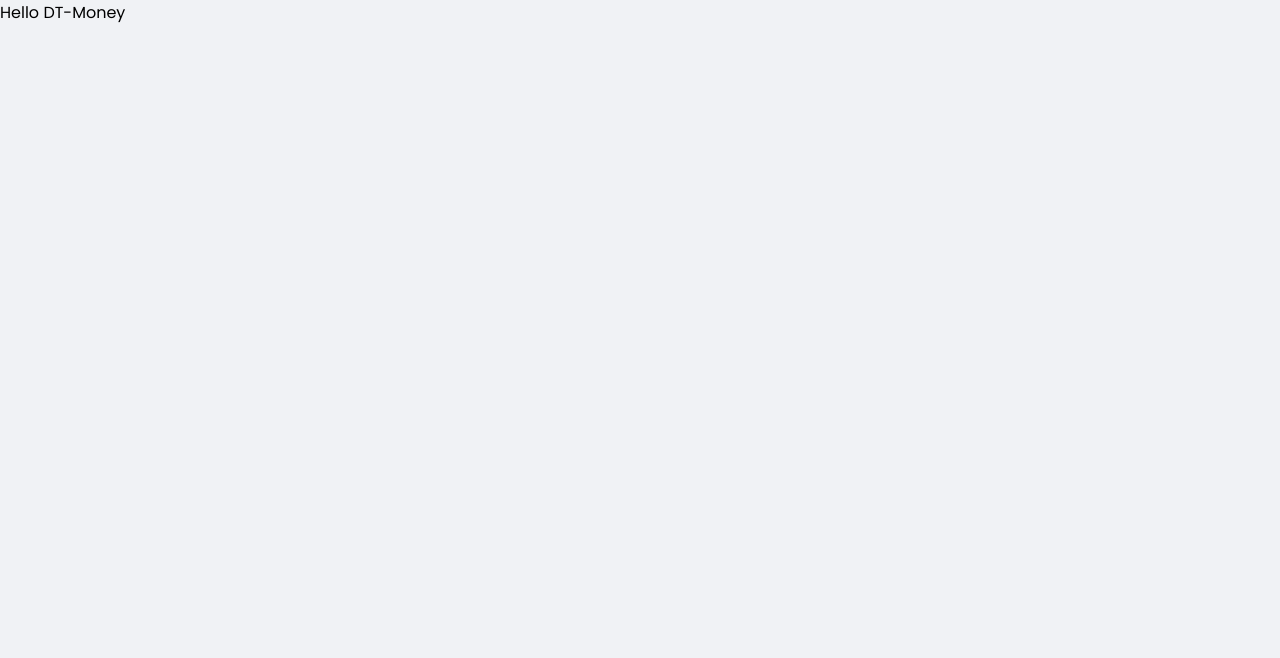
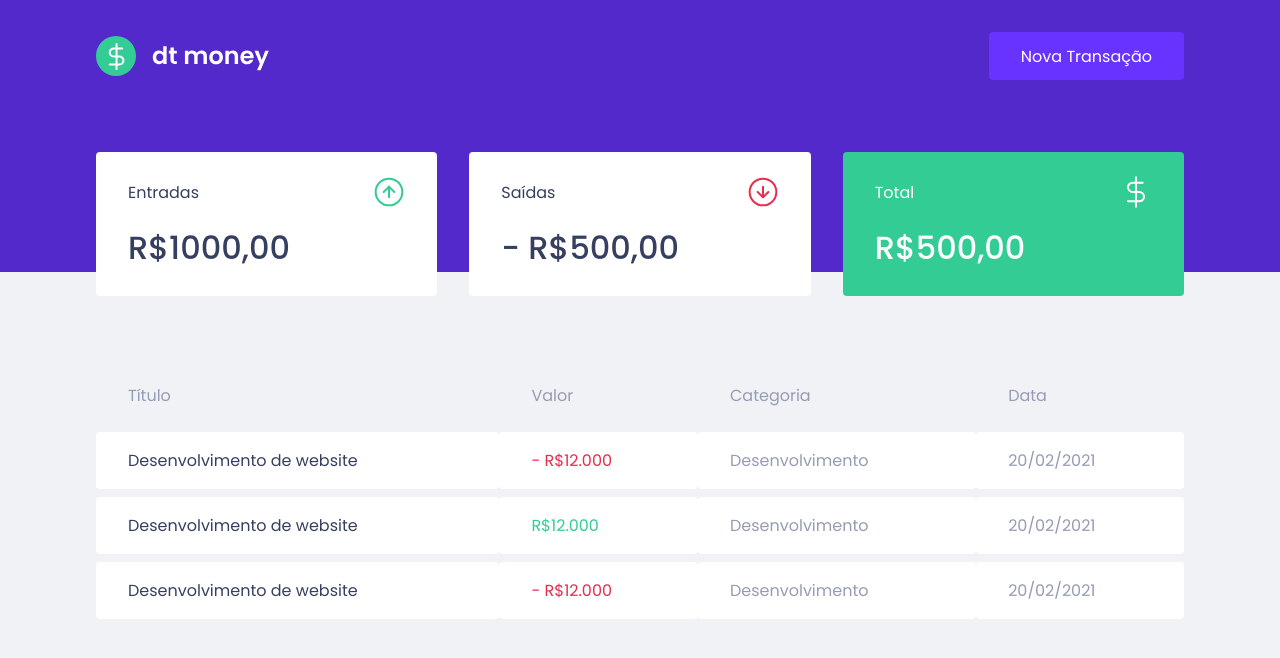
Before and after one commit to amadorgabriel/dt-money, a React (Create React App) app: page / in a window 1280 px wide. Shown: the top 658 px of the page. Built offline with nearby package versions, Linux system fonts and the light colour scheme.

Commit message:
feat: add components

```diff
--- a/public/index.html
+++ b/public/index.html
@@ -9,7 +9,7 @@
 
     <title>DT Money</title>
 
-    <link href="https://fonts.googleapis.com/css2?family=Poppins:wght@400;600&display=swap" rel="stylesheet">
+    <link href="https://fonts.googleapis.com/css2?family=Poppins:wght@400;500;600&display=swap" rel="stylesheet">
     <link rel="shortcut icon" href="./favicon.png" type="image/png"/>
   </head>
   <body>
--- a/src/App.tsx
+++ b/src/App.tsx
@@ -1,10 +1,14 @@
 import { GLobalStyle } from './styles/global'
+
+import { Header } from './components/Header';
+import { Dashboard } from './components/Dashboard';
 
 export function App() {
   return (
-    <div className="App">
-      <p>Hello DT-Money</p>
+    <>
+      <Header />
+      <Dashboard />
       <GLobalStyle />
-    </div>
+    </>
   );
 }
--- /dev/null
+++ b/src/components/Dashboard/index.tsx
@@ -0,0 +1,12 @@
+import { Summary } from "../Summary";
+import { TransactionTable } from "../TransactionTable";
+import { Container } from "./styles";
+
+export function Dashboard() {
+  return (
+    <Container>
+      <Summary />
+      <TransactionTable />
+    </Container>
+  )
+}
--- /dev/null
+++ b/src/components/Dashboard/styles.ts
@@ -0,0 +1,7 @@
+import styled from 'styled-components'
+
+export const Container = styled.main`
+  max-width: 1120px;
+  margin: 0 auto;
+  padding: 2.5rem 1rem;
+`
--- /dev/null
+++ b/src/components/Header/index.tsx
@@ -0,0 +1,16 @@
+import logoImg from '../../assets/logo.svg'
+
+import { Container, Content } from './styles'
+
+export function Header () {
+  return (
+    <Container>
+      <Content>
+        <img src={logoImg} alt="dt money" />
+        <button type="button">
+          Nova Transação
+        </button>
+      </Content>
+    </Container>
+  )
+}
--- /dev/null
+++ b/src/components/Header/styles.ts
@@ -0,0 +1,31 @@
+import styled from 'styled-components'
+
+export const Container = styled.header`
+  background: var(--blue);
+`
+
+export const Content = styled.div`
+  max-width: 1120px;
+  margin: 0 auto;
+  padding: 2rem 1rem 12rem;
+
+  display: flex;
+  align-items: center;
+  justify-content: space-between;
+
+  button {
+    font-size: 1rem;
+    color: #fff;
+    background-color: var(--blue-light);
+    border: 0;
+    padding: 0 2rem;
+    border-radius: 0.25rem;
+    height: 3rem;
+
+    transition: filter 0.2s;
+
+    &:hover {
+      filter: opacity(0.8);
+    }
+  }
+`
--- /dev/null
+++ b/src/components/Summary/index.tsx
@@ -0,0 +1,35 @@
+import incomeImg from '../../assets/income.svg'
+import outcomeImg from '../../assets/outcome.svg'
+import totalImg from '../../assets/total.svg'
+
+import { Container } from "./styles";
+
+export function Summary() {
+  return (
+    <Container>
+      <div>
+        <header>
+          <p>Entradas</p>
+          <img src={incomeImg} alt="Entradas" />
+        </header>
+        <strong>R$1000,00</strong>
+      </div>
+
+      <div>
+        <header>
+          <p>Saídas</p>
+          <img src={outcomeImg} alt="Saídas" />
+        </header>
+        <strong>- R$500,00</strong>
+      </div>
+
+      <div className="highlight-background">
+        <header>
+          <p>Total</p>
+          <img src={totalImg} alt="Total" />
+        </header>
+        <strong>R$500,00</strong>
+      </div>
+    </Container>
+  )
+}
--- /dev/null
+++ b/src/components/Summary/styles.ts
@@ -0,0 +1,34 @@
+import styled from 'styled-components'
+
+export const Container = styled.div`
+  display: grid;
+  grid-template-columns: repeat(3, 1fr);
+  gap: 2rem;
+  margin-top: -10rem;
+
+  div {
+    background: var(--shape);
+    padding: 1.5rem 2rem;
+    border-radius: 0.25rem;
+    color: var(--text-title);
+
+    header {
+      display: flex;
+      align-items: center;
+      justify-content: space-between;
+    }
+
+    strong {
+      display: block;
+      margin-top: 1rem;
+      font-size: 2rem;
+      font-weight: 500;
+      line-height: 3rem;
+    }
+
+    &.highlight-background{
+      background: var(--green);
+      color: #fff;
+    }
+  }
+`
--- /dev/null
+++ b/src/components/TransactionTable/index.tsx
@@ -0,0 +1,41 @@
+import { Container } from "./styles";
+
+export function TransactionTable() {
+  return (
+    <Container>
+      <table>
+        <thead>
+          <tr>
+            <th>Título</th>
+            <th>Valor</th>
+            <th>Categoria</th>
+            <th>Data</th>
+          </tr>
+        </thead>
+
+        <tbody>
+          <tr>
+            <td>Desenvolvimento de website</td>
+            <td className="withdraw">- R$12.000</td>
+            <td>Desenvolvimento</td>
+            <td>20/02/2021</td>
+          </tr>
+
+          <tr>
+            <td>Desenvolvimento de website</td>
+            <td className="deposit" >R$12.000</td>
+            <td>Desenvolvimento</td>
+            <td>20/02/2021</td>
+          </tr>
+
+          <tr>
+            <td>Desenvolvimento de website</td>
+            <td className="withdraw" >- R$12.000</td>
+            <td>Desenvolvimento</td>
+            <td>20/02/2021</td>
+          </tr>
+        </tbody>
+      </table>
+    </Container>
+  )
+}
--- /dev/null
+++ b/src/components/TransactionTable/styles.ts
@@ -0,0 +1,38 @@
+import styled from "styled-components";
+
+export const Container = styled.div`
+  margin-top: 4rem;
+
+  table {
+    width: 100%;
+    border-spacing: 0 0.5rem;
+
+    th {
+      color: var(--text-body);
+      font-weight: 400;
+      padding: 1rem 2rem;
+      text-align: left;
+      line-height: 1.5rem;
+    }
+
+    td {
+      padding: 1rem 2rem;
+      border: 0;
+      background: var(--shape);
+      color: var(--text-body);
+      border-radius: 0.25rem;
+
+      &:first-child {
+        color: var(--text-title);
+      }
+
+      &.deposit {
+        color: var(--green);
+      }
+
+      &.withdraw {
+        color: var(--red);
+      }
+    }
+  }
+`;
--- a/src/styles/global.ts
+++ b/src/styles/global.ts
@@ -3,6 +3,7 @@
 export const GLobalStyle = createGlobalStyle`
   :root {
     --red: #E52E4D;
+    --green: #33CC95;
     --blue: #5429CC;
     --blue-light: #6933FF;
 
```
